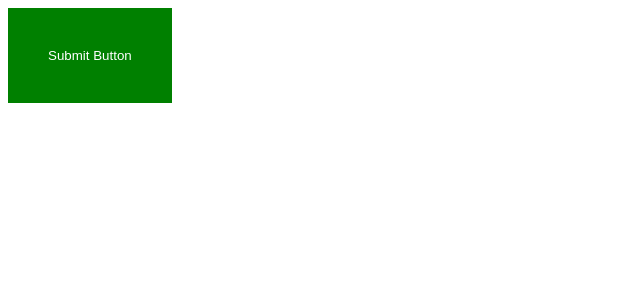
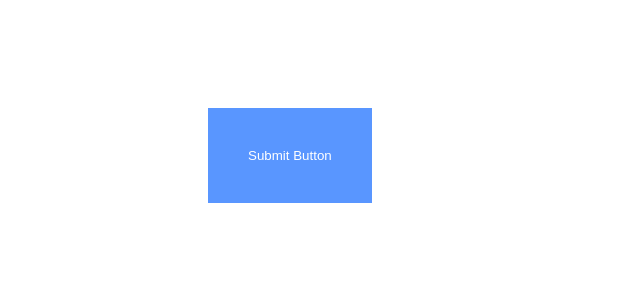
Before and after one commit to arif034/css-implementation, a React (Create React App) app: page / in a window 1280 px wide. Shown: the top 300 px of the page, without its empty margins (0-640 px from the left). Built offline with nearby package versions, Linux system fonts and the light colour scheme.

Commit message:
Added code Added code

```diff
--- a/src/App.js
+++ b/src/App.js
@@ -11,5 +11,3 @@ class App extends Component {
   }
 }
 export default App;
-
-//http://web.simmons.edu/~grabiner/comm244/weekthree/css-basic-properties.html
--- a/src/styles.css
+++ b/src/styles.css
@@ -124,16 +124,17 @@
 }
 
 .btn-1 {
-  background-color: green;
+  background-color: rgb(89, 150, 255);
   color: white;
   border: none;
   padding: 40px;
-  transition: background-color;
+  transition: all;
+  transform: translate(200px, 100px);
 }
 
 .btn-1:hover {
-  background-color: red;
+  background-color: rgb(100, 180, 255);
   color: white;
   border: none;
-  padding: 40px;
+  padding: 40.5px;
 }
```
